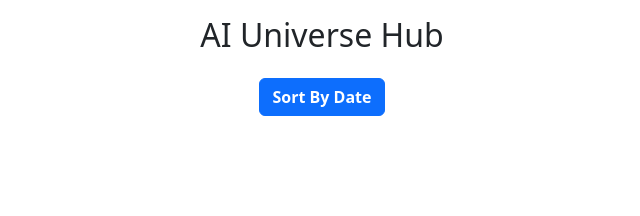
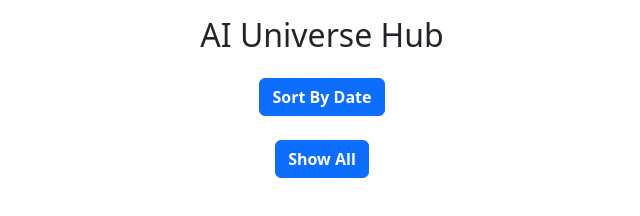
Before and after one commit to Sakib-Atreus/AI-Universe, a plain HTML site: page index.html in a window 1280 px wide. Shown: the whole page, without its empty margins (318-958 px from the left). Drawn offline with nearby package versions, Linux system fonts and the light colour scheme.

Commit message:
universal section done

```diff
--- a/index.html
+++ b/index.html
@@ -23,7 +23,19 @@
             <button class="btn btn-primary mb-4 fw-bolder">Sort By Date</button>
         </div>
     </Header>
+    <!-- Main Part -->
+    <main class="container">
+        <!-- Universes container section -->
+        <section>
+            <div id="universes-container" class="row row-cols-1 row-cols-md-3 g-4">
 
+            </div>
+            <div id="show-all" class="text-center mt-4">
+                <button onclick="showAll()" id="btn-show-all" class="btn btn-primary mb-3 fw-bolder">Show All</button>
+            </div>
+        </section>
+
+    </main>
 
     <!-- Connect JavaScript with Bootstrap -->
     <script src="https://cdn.jsdelivr.net/npm/bootstrap@5.3.0-alpha1/dist/js/bootstrap.bundle.min.js"
```
